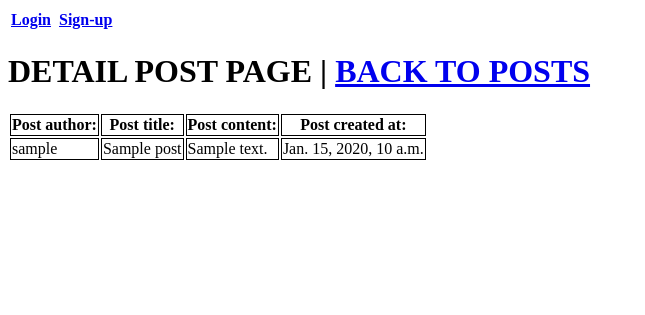
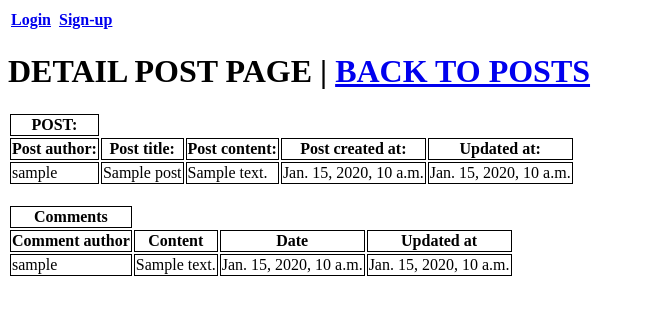
Before and after one commit to YuryLobkov/cooktail, a Django app: page /forum/post/1 in a window 1280 px wide. Shown: the top 315 px of the page, without its empty margins (0-645 px from the left). Run offline with Django 4.2, Linux system fonts and the light colour scheme; tables that the repository leaves empty hold one stand-in row (values such as "Sample post"); lists and menus that the app fills with data are empty.

Commit message:
added comments in detail view for each post

```diff
--- a/forum/models.py
+++ b/forum/models.py
@@ -10,7 +10,7 @@ class Post(models.Model):
     updated_at = models.DateTimeField(auto_now=True)
 
     def __str__(self):
-        return self.title + '\n' + self.content
+        return self.title + '\n' + self.content + (str(self.author))
 
 class Comment(models.Model):
     comment_author = models.ForeignKey(User, on_delete=models.CASCADE)
--- a/forum/templates/forum/post_detail.html
+++ b/forum/templates/forum/post_detail.html
@@ -4,15 +4,39 @@
 <h1>DETAIL POST PAGE | <a href="{% url 'forum:post_list' %}">BACK TO POSTS</a></h1>
 <table>
     <tr>
+        <th style="border: 1px black solid;">POST:</th>
+    </tr>
+    <tr>
         <th style="border: 1px black solid;">Post author:</th>
         <th style="border: 1px black solid;">Post title:</th>
         <th style="border: 1px black solid;">Post content:</th>
         <th style="border: 1px black solid;">Post created at:</th>
+        <th style="border: 1px black solid;">Updated at:</th>
     </tr>
     <tr>
-        <td style="border: 1px black solid;">{{post.author.username}}</td>
-        <td style="border: 1px black solid;">{{post.title}}</td>
-        <td style="border: 1px black solid;">{{post.content}}</td>
-        <td style="border: 1px black solid;">{{post.created_at}}</td>
+        <td style="border: 1px black solid;">{{comment.post.author}}</td>
+        <td style="border: 1px black solid;">{{comment.post.title}}</td>
+        <td style="border: 1px black solid;">{{comment.post.content}}</td>
+        <td style="border: 1px black solid;">{{comment.post.created_at}}</td>
+        <td style="border: 1px black solid;">{{comment.post.updated_at}}</td>
     </tr>
+</table>
+</br>
+<table>
+    <tr>
+        <th style="border: 1px black solid;">Comments</th>
+    </tr>
+    <tr>
+        <th style="border: 1px black solid;">Comment author</th>
+        <th style="border: 1px black solid;">Content</th>
+        <th style="border: 1px black solid;">Date</th>
+        <th style="border: 1px black solid;">Updated at</th>
+    </tr>
+    <tr>
+        <td style="border: 1px black solid;">{{comment.comment_author}}</td>
+        <td style="border: 1px black solid;">{{comment.body}}</td>
+        <td style="border: 1px black solid;">{{comment.post_date}}</td>
+        <td style="border: 1px black solid;">{{comment.update_date}}</td>
+    </tr>
+</table>
 {% endblock content %}
--- a/forum/views.py
+++ b/forum/views.py
@@ -64,7 +64,6 @@ class UpdateCommentView(UpdateView):
     success_url = '/forum/posts'
 
 class PostDetailView(DetailView):
-    model = Post
+    model = Comment
     fields = ['__all__']
     template_name = 'forum/post_detail.html'
-    pass
```
